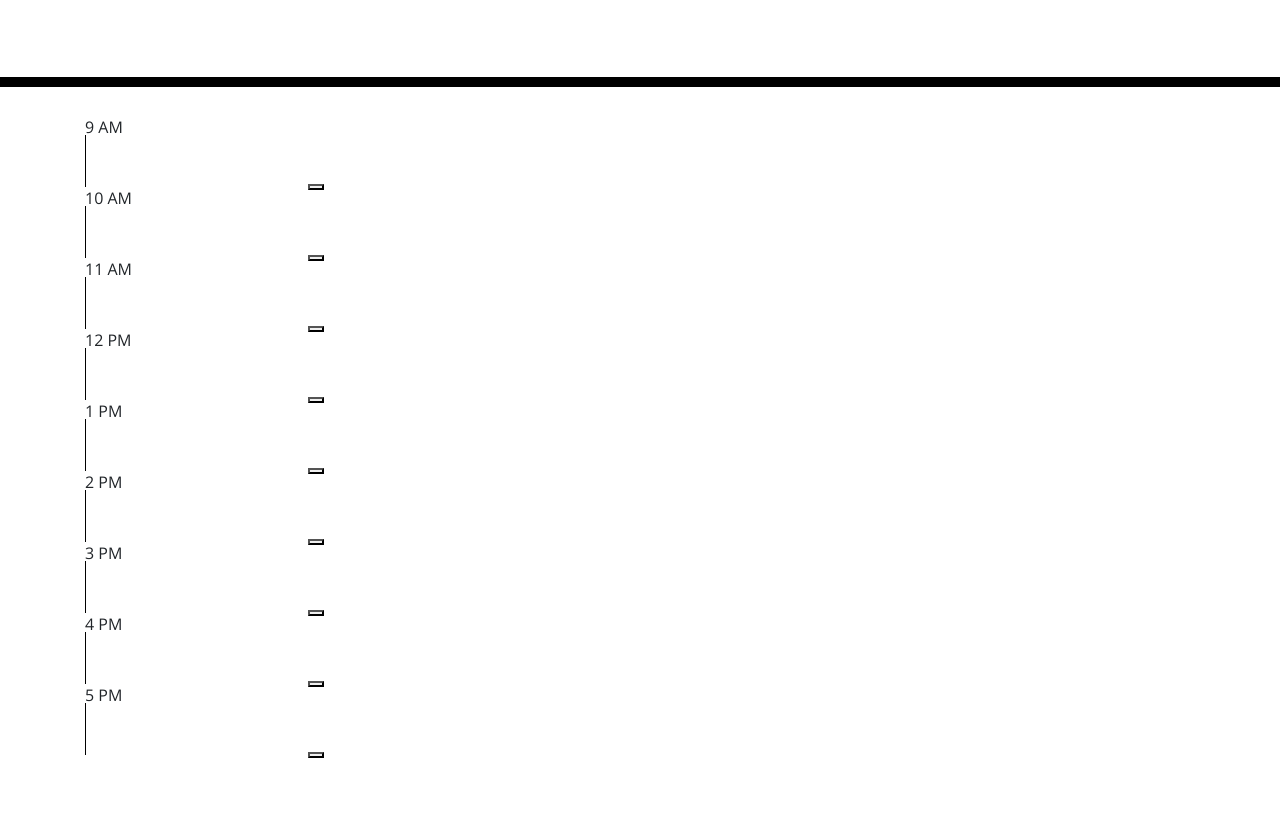
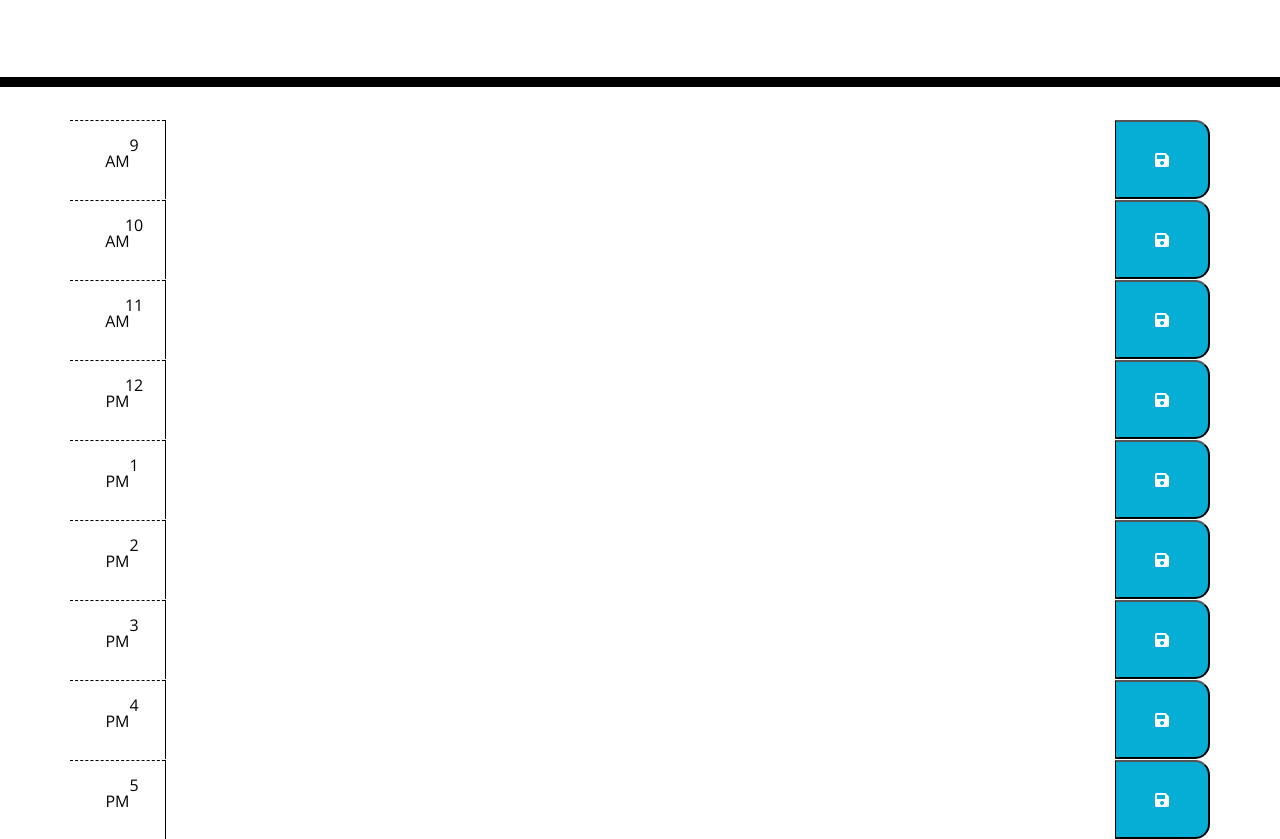
Before and after one commit to AndyBoyee604/Work-Day-Scheduler, a plain HTML site: page index.html in a window 1280 px wide. Shown: the part 181-1020 px from the top of the page. Before the commit the page ends 941 px from the top, so only its background shows below. Drawn offline with nearby package versions, Linux system fonts and the light colour scheme; files that its build step writes are made by us from their sources.

Commit message:
time block save button

```diff
--- a/index.html
+++ b/index.html
@@ -13,7 +13,7 @@
   <link rel="stylesheet" href="https://use.fontawesome.com/releases/v5.8.1/css/all.css"
     integrity="sha384-50oBUHEmvpQ+1lW4y57PTFmhCaXp0ML5d60M1M7uH2+nqUivzIebhndOJK28anvf" crossorigin="anonymous" />
   <link href="https://fonts.googleapis.com/css?family=Open+Sans&display=swap" rel="stylesheet" />
-  <link rel="stylesheet" href="style.css" />
+  <link rel="stylesheet" href="./assets/css/style.css" />
   <title>Work Day Scheduler</title>
 </head>
 
@@ -26,68 +26,68 @@
 
   <div class="container">
     <!-- Timeblocks go here -->
-    <div>
-      <div>
+    <div id="" class="row time-block">
+      <div class="hour col-md-1">
         9 AM
       </div>
-      <textarea></textarea>
-      <button></button>
+      <textarea class="description col-md-10"></textarea>
+      <button class="saveBtn col-md-1"><i class="fas fa-save"></i></button>
     </div>
-    <div>
-      <div>
+    <div id="" class="row time-block">
+      <div class="hour col-md-1">
         10 AM
       </div>
-      <textarea></textarea>
-      <button></button>
+      <textarea class="description col-md-10"></textarea>
+      <button class="saveBtn col-md-1"><i class="fas fa-save"></i></button>
     </div>
-    <div>
-      <div>
+    <div id="" class="row time-block">
+      <div class="hour col-md-1">
         11 AM
       </div>
-      <textarea></textarea>
-      <button></button>
+      <textarea class="description col-md-10"></textarea>
+      <button class="saveBtn col-md-1"><i class="fas fa-save"></i></button>
     </div>
-    <div>
-      <div>
+    <div id="" class="row time-block">
+      <div class="hour col-md-1">
         12 PM
       </div>
-      <textarea></textarea>
-      <button></button>
+      <textarea class="description col-md-10"></textarea>
+      <button class="saveBtn col-md-1"><i class="fas fa-save"></i></button>
     </div>
-    <div>
-      <div>
+    <div id="" class="row time-block">
+      <div class="hour col-md-1">
         1 PM
       </div>
-      <textarea></textarea>
-      <button></button>
+      <textarea class="col-md-10"></textarea>
+      <button class="saveBtn col-md-1"><i class="fas fa-save"></i></button>
     </div>
-    <div>
-      <div>
+    <div id="" class="row time-block">
+      <div class="hour col-md-1">
         2 PM
       </div>
-      <textarea></textarea>
-      <button></button>
+      <textarea class="col-md-10"></textarea>
+      <button class="saveBtn col-md-1"><i class="fas fa-save"></i></button>
     </div>
-    <div>
-      <div>
+    <div id="" class="row time-block">
+      <div class="hour col-md-1">
         3 PM
       </div>
-      <textarea></textarea>
-      <button></button>
+      <textarea class="col-md-10"></textarea>
+      <button class="saveBtn col-md-1"><i class="fas fa-save"></i></button>
     </div>
-    <div>
-      <div>
+    <div id="" class="row time-block">
+      <div class="hour col-md-1">
         4 PM
       </div>
-      <textarea></textarea>
-      <button></button>
+      <textarea class="col-md-10"></textarea>
+      <button class="saveBtn col-md-1"><i class="fas fa-save"></i></button>
     </div>
-    <div>
-      <div>
+    <div id="" class="row time-block">
+      <div class="hour col-md-1">
         5 PM
       </div>
-      <textarea></textarea>
-      <button></button>
+      <textarea class="col-md-10"></textarea>
+      <button class="saveBtn col-md-1"><i class="fas fa-save"></i></button>
     </div>
   </div>
 
```
